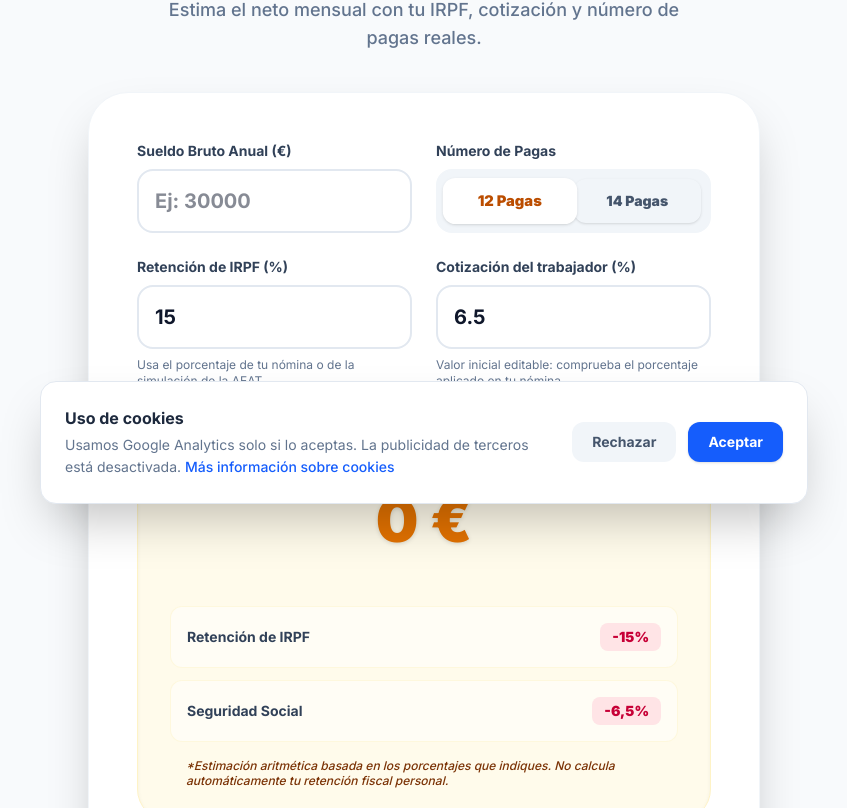
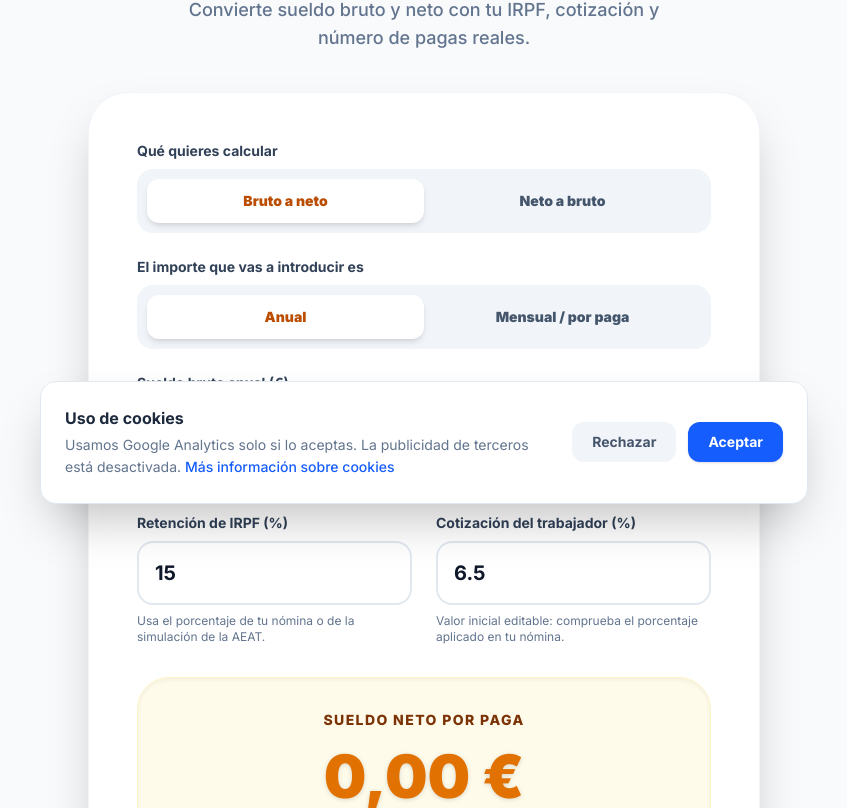
Before and after one commit to raubreak/cajautil-web, a Next.js app: page /calculadora-sueldo-neto in a window 1280 px wide. Shown: the part 272-1080 px from the top of the page, without its empty margins (216-1063 px from the left). Built offline with nearby package versions, Linux system fonts and the light colour scheme.

Commit message:
feat(tools): support bidirectional salary conversion

```diff
--- a/src/app/calculadora-sueldo-neto/layout.tsx
+++ b/src/app/calculadora-sueldo-neto/layout.tsx
@@ -5,8 +5,8 @@ import ToolEditorialSection from '@/components/ToolEditorialSection';
 const SITE_URL = "https://cajautil.com";
 
 export const metadata: Metadata = {
-  title: "Calculadora de Sueldo Neto España | Bruto a Neto",
-  description: "Calcula tu sueldo neto mensual desde el salario bruto anual. Ajusta IRPF, cotización y 12 o 14 pagas para una estimación transparente.",
+  title: "Calculadora Sueldo Neto | Bruto a Neto y Neto a Bruto",
+  description: "Convierte sueldo bruto a neto o neto a bruto, anual o mensual. Ajusta IRPF, cotización y 12 o 14 pagas con un desglose transparente.",
   keywords: [
     "calcular sueldo neto",
     "calculadora sueldo neto",
@@ -16,13 +16,15 @@ export const metadata: Metadata = {
     "sueldo neto España",
     "calcular retenciones IRPF",
     "salario neto mensual",
+    "sueldo neto a bruto",
+    "bruto mensual a neto",
   ],
   alternates: {
     canonical: `${SITE_URL}/calculadora-sueldo-neto`,
   },
   openGraph: {
-    title: "Calculadora de Sueldo Neto | España",
-    description: "Calcula cuánto cobrarás de neto al mes desde tu bruto anual con IRPF y cotización ajustables.",
+    title: "Calculadora de Sueldo Neto | Bruto y Neto",
+    description: "Convierte sueldo bruto a neto o neto a bruto, anual o por paga, con IRPF y cotización ajustables.",
     url: `${SITE_URL}/calculadora-sueldo-neto`,
     type: "website",
     images: ["https://cajautil.com/og-image.png"],
@@ -30,8 +32,8 @@ export const metadata: Metadata = {
   twitter: {
     card: "summary_large_image",
     images: ["https://cajautil.com/og-image.png"],
-    title: "Calculadora de Sueldo Neto | España",
-    description: "Calcula cuánto cobrarás de neto al mes desde tu bruto anual con IRPF y cotización ajustables.",
+    title: "Calculadora de Sueldo Neto | Bruto y Neto",
+    description: "Convierte sueldo bruto a neto o neto a bruto, anual o por paga, con IRPF y cotización ajustables.",
   },
 };
 
@@ -40,7 +42,7 @@ const jsonLd = {
   "@type": "WebApplication",
   name: "Calculadora de Sueldo Neto España",
   url: `${SITE_URL}/calculadora-sueldo-neto`,
-  description: "Calculadora gratuita de sueldo neto mensual con IRPF, cotización y número de pagas ajustables.",
+  description: "Calculadora gratuita para convertir sueldo bruto a neto o neto a bruto, anual o por paga, con IRPF y cotización ajustables.",
   applicationCategory: "FinanceApplication",
   operatingSystem: "All",
   offers: {
--- a/src/app/calculadora-sueldo-neto/page.tsx
+++ b/src/app/calculadora-sueldo-neto/page.tsx
@@ -10,15 +10,15 @@ export default function CalculadoraSueldo() {
     step: [
       {
         '@type': 'HowToStep',
-        text: 'Introduce tu salario bruto anual en euros.',
+        text: 'Elige si quieres convertir de bruto a neto o de neto a bruto.',
       },
       {
         '@type': 'HowToStep',
-        text: 'Selecciona si cobras en 12 o 14 pagas.',
+        text: 'Indica si el importe es anual o corresponde a cada paga y selecciona si cobras en 12 o 14 pagas.',
       },
       {
         '@type': 'HowToStep',
-        text: 'Introduce los porcentajes de IRPF y cotización de tu nómina y revisa el neto mensual resultante.',
+        text: 'Introduce el importe y los porcentajes de IRPF y cotización de tu nómina; después revisa el desglose anual, por paga y mensual.',
       },
     ],
   };
@@ -67,6 +67,14 @@ export default function CalculadoraSueldo() {
           text: 'El neto depende sobre todo del IRPF aplicado, de las cotizaciones y del número de pagas. Con esta calculadora puedes estimar rápidamente cuánto quedaría al mes en 12 o 14 pagas.',
         },
       },
+      {
+        '@type': 'Question',
+        name: 'Cómo calcular el sueldo bruto desde el neto',
+        acceptedAnswer: {
+          '@type': 'Answer',
+          text: 'Selecciona “Neto a bruto”, indica si tu importe neto es anual o por paga y ajusta los porcentajes de IRPF y cotización. La calculadora estimará el bruto necesario con esas deducciones.',
+        },
+      },
     ],
   };
 
@@ -86,7 +94,8 @@ export default function CalculadoraSueldo() {
       <section className="w-full max-w-4xl prose prose-slate prose-headings:text-slate-800 px-2 text-slate-600">
         <h2>Cómo interpretar tu sueldo neto</h2>
         <p>
-          El resultado es una <strong>estimación orientativa</strong> del salario que podrías recibir tras descontar IRPF y cotizaciones sociales.
+          El resultado es una <strong>estimación orientativa</strong> del salario que podrías recibir tras descontar IRPF y cotizaciones sociales,
+          o del bruto necesario para alcanzar un neto concreto.
           El neto real puede variar según tu comunidad autónoma, situación familiar, contrato, pagas prorrateadas y otras circunstancias laborales.
         </p>
         <p>
@@ -129,8 +138,8 @@ export default function CalculadoraSueldo() {
               <tr>
                 <th className="px-4 py-3">Bruto anual</th>
                 <th className="px-4 py-3">IRPF estimado</th>
-                <th className="px-4 py-3">Neto mensual 12 pagas</th>
-                <th className="px-4 py-3">Neto mensual 14 pagas</th>
+                <th className="px-4 py-3">Neto por paga (12 pagas)</th>
+                <th className="px-4 py-3">Neto por paga (14 pagas)</th>
               </tr>
             </thead>
             <tbody>
@@ -138,7 +147,7 @@ export default function CalculadoraSueldo() {
                 <td className="px-4 py-3 font-semibold">25.000 EUR</td>
                 <td className="px-4 py-3">15%</td>
                 <td className="px-4 py-3">1.635 EUR aprox.</td>
-                <td className="px-4 py-3">1.401 EUR aprox.</td>
+                <td className="px-4 py-3">1.402 EUR aprox.</td>
               </tr>
               <tr className="border-t border-slate-200 bg-slate-50/70">
                 <td className="px-4 py-3 font-semibold">30.000 EUR</td>
@@ -170,8 +179,8 @@ export default function CalculadoraSueldo() {
               <tr>
                 <th className="px-4 py-3">Busqueda habitual</th>
                 <th className="px-4 py-3">Equivalencia bruta</th>
-                <th className="px-4 py-3">Neto 12 pagas aprox.</th>
-                <th className="px-4 py-3">Neto 14 pagas aprox.</th>
+                <th className="px-4 py-3">Neto por paga (12) aprox.</th>
+                <th className="px-4 py-3">Neto por paga (14) aprox.</th>
               </tr>
             </thead>
             <tbody>
@@ -234,6 +243,17 @@ export default function CalculadoraSueldo() {
         </div>
         <p>
           Estas referencias usan un IRPF del 15% y una cotización del 6,50%. Ajusta ambos porcentajes con los datos de tu nómina para evitar tomar una cifra genérica como resultado personal.
+        </p>
+
+        <h2>Cómo pasar de sueldo neto a bruto</h2>
+        <p>
+          Si conoces cuánto quieres cobrar, selecciona <strong>Neto a bruto</strong> e introduce el neto anual o el neto de cada paga.
+          La calculadora invertirá las deducciones que hayas indicado para estimar el salario bruto necesario. Por ejemplo, no es lo mismo buscar
+          1.500 EUR netos en 12 pagas que en 14: el segundo objetivo implica un neto anual mayor.
+        </p>
+        <p>
+          Este cálculo inverso sigue siendo orientativo. El IRPF no es un porcentaje universal y puede cambiar por ingresos, contrato y circunstancias personales;
+          usa el porcentaje de una nómina o una simulación fiscal reciente cuando necesites una referencia más realista.
         </p>
 
         <h2>Qué revisar si usas el neto para tomar decisiones</h2>
@@ -299,6 +319,16 @@ export default function CalculadoraSueldo() {
             Son dos de las consultas más habituales cuando comparas ofertas. Puedes usar las referencias orientativas de esta página para una respuesta rápida y después simular 12 o 14 pagas para acercarte más a tu situación real.
           </p>
         </details>
+        <details className="group open:bg-white p-4 rounded-xl border border-slate-200 mb-4 transition-colors">
+          <summary className="flex list-none items-center justify-between cursor-pointer font-bold text-slate-800 [&::-webkit-details-marker]:hidden">
+            <span>Cómo calcular el sueldo bruto desde el neto</span>
+            <Plus className="h-5 w-5 shrink-0 text-amber-500 transition-transform group-open:rotate-45" aria-hidden="true" />
+          </summary>
+          <p className="mt-4 mb-0">
+            Selecciona “Neto a bruto”, indica si el importe es anual o por paga y ajusta el IRPF y la cotización. Obtendrás el bruto estimado necesario,
+            junto con un desglose anual y por paga.
+          </p>
+        </details>
 
         <h3>Herramientas relacionadas</h3>
         <ul>
--- a/src/components/tools/CalculadoraSueldoNetoClient.tsx
+++ b/src/components/tools/CalculadoraSueldoNetoClient.tsx
@@ -3,6 +3,19 @@ import { useRef, useState } from "react";
 import { Coins } from "lucide-react";
 
 import { trackToolEvent } from '@/lib/analytics';
+
+type ConversionDirection = 'bruto-neto' | 'neto-bruto';
+type InputPeriod = 'anual' | 'paga';
+
+const MAX_ANNUAL_SALARY = 10_000_000;
+
+const formatCurrency = (value: number) =>
+  value.toLocaleString('es-ES', {
+    style: 'currency',
+    currency: 'EUR',
+    minimumFractionDigits: 2,
+    maximumFractionDigits: 2,
+  });
 
 interface Props {
   title?: React.ReactNode;
@@ -17,17 +30,20 @@ export default function CalculadoraSueldoNetoClient({
   initialBruto = "",
   initialPagas = 12
 }: Props) {
-  const [brutoAnual, setBrutoAnual] = useState<number | "">(initialBruto);
+  const [importe, setImporte] = useState<number | "">(initialBruto);
+  const [direccion, setDireccion] = useState<ConversionDirection>('bruto-neto');
+  const [periodo, setPeriodo] = useState<InputPeriod>('anual');
   const [pagas, setPagas] = useState<12 | 14>(initialPagas);
   const [irpf, setIrpf] = useState(15);
   const [retencionSS, setRetencionSS] = useState(6.5);
   const startedTracked = useRef(false);
   const completedTracked = useRef(false);
 
-  const handleSalaryChange = (value: number) => {
-    setBrutoAnual(value);
+  const handleSalaryChange = (value: string) => {
+    const numericValue = value === '' ? '' : Number(value);
+    setImporte(numericValue);
 
-    if (value <= 0) return;
+    if (numericValue === '' || !Number.isFinite(numericValue) || numericValue <= 0) return;
     if (!startedTracked.current) {
       startedTracked.current = true;
       trackToolEvent('tool_started', 'calculadora-sueldo-neto');
@@ -39,10 +55,35 @@ export default function CalculadoraSueldoNetoClient({
   };
 
   const totalDeducciones = irpf + retencionSS;
-  const netoAnual = brutoAnual
-    ? Number(brutoAnual) * (1 - totalDeducciones / 100)
+  const factorNeto = 1 - totalDeducciones / 100;
+  const importeNumerico = importe === '' ? 0 : importe;
+  const importeAnual = periodo === 'anual' ? importeNumerico : importeNumerico * pagas;
+  const error = importe === ''
+    ? null
+    : !Number.isFinite(importeNumerico)
+      ? 'Introduce un importe numérico válido.'
+      : importeNumerico <= 0
+        ? 'El importe debe ser mayor que cero.'
+        : importeAnual > MAX_ANNUAL_SALARY
+          ? 'El importe anual no puede superar los 10.000.000 €.'
+          : null;
+  const hasResult = importe !== '' && error === null;
+  const brutoAnual = hasResult
+    ? direccion === 'bruto-neto'
+      ? importeAnual
+      : importeAnual / factorNeto
     : 0;
-  const netoMensual = netoAnual / pagas;
+  const netoAnual = hasResult
+    ? direccion === 'bruto-neto'
+      ? importeAnual * factorNeto
+      : importeAnual
+    : 0;
+  const brutoPorPaga = brutoAnual / pagas;
+  const netoPorPaga = netoAnual / pagas;
+  const promedioNetoMensual = netoAnual / 12;
+  const resultadoPrincipal = direccion === 'bruto-neto' ? netoPorPaga : brutoAnual;
+  const importeLabel = `Sueldo ${direccion === 'bruto-neto' ? 'bruto' : 'neto'} ${periodo === 'anual' ? 'anual' : 'por paga'} (€)`;
+  const maxImporte = periodo === 'anual' ? MAX_ANNUAL_SALARY : MAX_ANNUAL_SALARY / pagas;
 
   return (
     <div className="w-full flex flex-col items-center">
@@ -55,30 +96,87 @@ export default function CalculadoraSueldoNetoClient({
           {title || <>Calculadora de <span className="text-amber-700">Sueldo Neto</span></>}
         </h1>
         <p className="text-lg text-slate-500 font-medium max-w-lg mx-auto">
-          {subtitle || "Estima el neto mensual con tu IRPF, cotización y número de pagas reales."}
+          {subtitle || "Convierte sueldo bruto y neto con tu IRPF, cotización y número de pagas reales."}
         </p>
       </div>
 
       <div className="w-full max-w-2xl bg-white rounded-[40px] shadow-2xl p-8 sm:p-12 border border-slate-100 flex flex-col gap-8 mb-12">
           <div className="space-y-6">
+            <fieldset>
+              <legend className="block text-sm font-bold text-slate-700 mb-2">Qué quieres calcular</legend>
+              <div className="grid grid-cols-2 bg-slate-100 p-2 rounded-2xl border-2 border-slate-100">
+                <button
+                  type="button"
+                  onClick={() => setDireccion('bruto-neto')}
+                  className={`py-3 px-2 text-sm font-black rounded-xl transition-all ${direccion === 'bruto-neto' ? 'bg-white shadow-md text-amber-700' : 'text-slate-600 hover:text-slate-800 hover:bg-slate-200/50'}`}
+                  aria-pressed={direccion === 'bruto-neto'}
+                >
+                  Bruto a neto
+                </button>
+                <button
+                  type="button"
+                  onClick={() => setDireccion('neto-bruto')}
+                  className={`py-3 px-2 text-sm font-black rounded-xl transition-all ${direccion === 'neto-bruto' ? 'bg-white shadow-md text-amber-700' : 'text-slate-600 hover:text-slate-800 hover:bg-slate-200/50'}`}
+                  aria-pressed={direccion === 'neto-bruto'}
+                >
+                  Neto a bruto
+                </button>
+              </div>
+            </fieldset>
+
+            <fieldset>
+              <legend className="block text-sm font-bold text-slate-700 mb-2">El importe que vas a introducir es</legend>
+              <div className="grid grid-cols-2 bg-slate-100 p-2 rounded-2xl border-2 border-slate-100">
+                <button
+                  type="button"
+                  onClick={() => setPeriodo('anual')}
+                  className={`py-3 px-2 text-sm font-black rounded-xl transition-all ${periodo === 'anual' ? 'bg-white shadow-md text-amber-700' : 'text-slate-600 hover:text-slate-800 hover:bg-slate-200/50'}`}
+                  aria-pressed={periodo === 'anual'}
+                >
+                  Anual
+                </button>
+                <button
+                  type="button"
+                  onClick={() => setPeriodo('paga')}
+                  className={`py-3 px-2 text-sm font-black rounded-xl transition-all ${periodo === 'paga' ? 'bg-white shadow-md text-amber-700' : 'text-slate-600 hover:text-slate-800 hover:bg-slate-200/50'}`}
+                  aria-pressed={periodo === 'paga'}
+                >
+                  Mensual / por paga
+                </button>
+              </div>
+            </fieldset>
+
             <div className="grid grid-cols-1 sm:grid-cols-2 gap-6 items-end">
               <div>
-              <label htmlFor="bruto-anual" className="block text-sm font-bold text-slate-700 mb-2">Sueldo Bruto Anual (€)</label>
+                <label htmlFor="importe-sueldo" className="block text-sm font-bold text-slate-700 mb-2">
+                  {importeLabel}
+                </label>
                 <input
-                id="bruto-anual"
+                  id="importe-sueldo"
                   type="number"
-                value={brutoAnual}
-                onChange={(e) => handleSalaryChange(Number(e.target.value))}
+                  min="0.01"
+                  max={maxImporte}
+                  step="0.01"
+                  value={importe}
+                  onChange={(event) => handleSalaryChange(event.target.value)}
                   className="w-full border-2 border-slate-200 rounded-2xl p-4 text-xl font-bold bg-white focus:ring-4 focus:ring-amber-100 focus:border-amber-400 outline-none transition-all text-slate-900"
-                placeholder="Ej: 30000"
-                aria-label="Introduce tu sueldo bruto anual en euros"
+                  placeholder={periodo === 'anual' ? 'Ej: 30000' : 'Ej: 2000'}
+                  aria-describedby={error ? 'ayuda-importe error-importe' : 'ayuda-importe'}
+                  aria-invalid={Boolean(error)}
                 />
+                <p id="ayuda-importe" className="mt-2 text-xs text-slate-500">
+                  {periodo === 'paga' && pagas === 14
+                    ? 'Se multiplicará por 14; cada paga ordinaria y extra se considera del mismo importe.'
+                    : `Se usará como base para ${pagas} pagas al año.`}
+                </p>
+                {error && <p id="error-importe" className="mt-2 text-sm font-semibold text-rose-700">{error}</p>}
               </div>
 
             <div>
               <label className="block text-sm font-bold text-slate-700 mb-2">Número de Pagas</label>
               <div className="flex bg-slate-100 p-2 rounded-2xl border-2 border-slate-100" role="group" aria-label="Seleccionar número de pagas">
                 <button
+                  type="button"
                   onClick={() => setPagas(12)}
                   className={`flex-1 py-3 text-sm font-black rounded-xl transition-all shadow-sm ${pagas === 12 ? 'bg-white shadow-md text-amber-700 scale-105' : 'text-slate-600 hover:text-slate-800 hover:bg-slate-200/50'}`}
                   aria-pressed={pagas === 12}
@@ -86,6 +184,7 @@ export default function CalculadoraSueldoNetoClient({
                   12 Pagas
                 </button>
                 <button
+                  type="button"
                   onClick={() => setPagas(14)}
                   className={`flex-1 py-3 text-sm font-black rounded-xl transition-all shadow-sm ${pagas === 14 ? 'bg-white shadow-md text-amber-700 scale-105' : 'text-slate-600 hover:text-slate-800 hover:bg-slate-200/50'}`}
                   aria-pressed={pagas === 14}
@@ -127,11 +226,38 @@ export default function CalculadoraSueldoNetoClient({
             </div>
           </div>
 
-          <div className="mt-8 p-8 bg-amber-50 rounded-[32px] border border-amber-100 shadow-inner transform transition hover:scale-[1.01]" role="status" aria-live="polite">
-            <p className="text-sm font-extrabold text-amber-900 uppercase tracking-widest text-center mb-4">Tu Sueldo Mensual (Neto)</p>
-            <p className="text-6xl font-black text-amber-600 text-center mb-8 drop-shadow-sm">
-              {netoMensual > 0 ? `${netoMensual.toLocaleString('es-ES', { maximumFractionDigits: 0 })} €` : "0 €"}
+          <div className="mt-8 p-8 bg-amber-50 rounded-[32px] border border-amber-100 shadow-inner" role="status" aria-live="polite">
+            <p className="text-sm font-extrabold text-amber-900 uppercase tracking-widest text-center mb-4">
+              {direccion === 'bruto-neto' ? 'Sueldo neto por paga' : 'Sueldo bruto anual estimado'}
             </p>
+            <p className="text-5xl sm:text-6xl font-black text-amber-600 text-center mb-8 drop-shadow-sm break-words">
+              {hasResult ? formatCurrency(resultadoPrincipal) : '0,00 €'}
+            </p>
+
+            {hasResult && (
+              <dl className="grid grid-cols-1 sm:grid-cols-2 gap-3 mb-6 text-sm">
+                <div className="bg-white/60 p-4 rounded-xl border border-amber-100/50">
+                  <dt className="font-bold text-slate-600">Bruto anual</dt>
+                  <dd className="font-black text-slate-800 mt-1">{formatCurrency(brutoAnual)}</dd>
+                </div>
+                <div className="bg-white/60 p-4 rounded-xl border border-amber-100/50">
+                  <dt className="font-bold text-slate-600">Neto anual</dt>
+                  <dd className="font-black text-slate-800 mt-1">{formatCurrency(netoAnual)}</dd>
+                </div>
+                <div className="bg-white/60 p-4 rounded-xl border border-amber-100/50">
+                  <dt className="font-bold text-slate-600">Bruto por paga ({pagas})</dt>
+                  <dd className="font-black text-slate-800 mt-1">{formatCurrency(brutoPorPaga)}</dd>
+                </div>
+                <div className="bg-white/60 p-4 rounded-xl border border-amber-100/50">
+                  <dt className="font-bold text-slate-600">Neto por paga ({pagas})</dt>
+                  <dd className="font-black text-slate-800 mt-1">{formatCurrency(netoPorPaga)}</dd>
+                </div>
+                <div className="bg-white/60 p-4 rounded-xl border border-amber-100/50 sm:col-span-2">
+                  <dt className="font-bold text-slate-600">Promedio neto mensual (neto anual ÷ 12)</dt>
+                  <dd className="font-black text-slate-800 mt-1">{formatCurrency(promedioNetoMensual)}</dd>
+                </div>
+              </dl>
+            )}
 
             <div className="space-y-3 mt-4 pt-6 text-sm text-slate-600">
               <div className="flex justify-between items-center bg-white/50 p-4 rounded-xl border border-amber-100/50">
@@ -143,7 +269,7 @@ export default function CalculadoraSueldoNetoClient({
                 <span className="font-black text-rose-700 bg-rose-100 px-3 py-1 rounded-lg">-{retencionSS.toLocaleString('es-ES')}%</span>
               </div>
               <p className="text-xs text-amber-900 mt-4 leading-tight italic font-medium px-4">
-                *Estimación aritmética basada en los porcentajes que indiques. No calcula automáticamente tu retención fiscal personal.
+                * Estimación aritmética basada en los porcentajes que indiques. No calcula automáticamente tu retención fiscal personal.
               </p>
             </div>
           </div>
```
Lines whose indentation alone changed are shown as unchanged.
